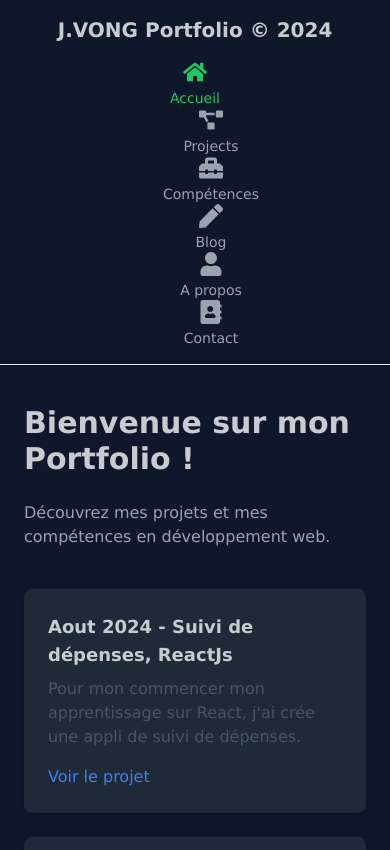
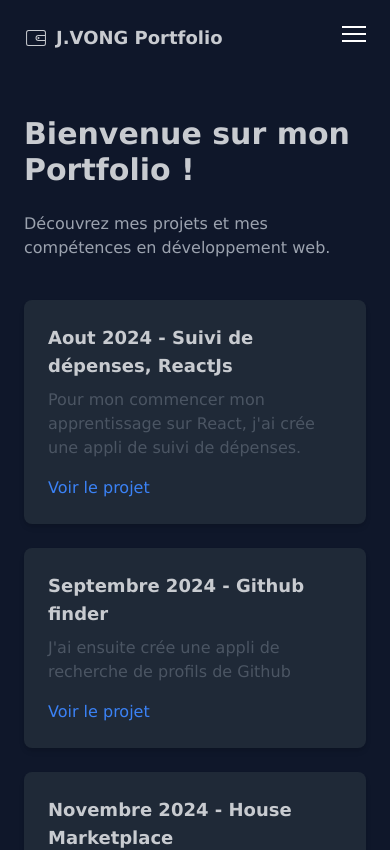
Before and after one commit to Rqmba/portfolio-vong-reactjs, a React (Create React App) app: page / in a window 390 px wide. Shown: the top 850 px of the page. Built offline with nearby package versions, Linux system fonts and the light colour scheme.

Commit message:
Rebuild Navbar component to add responsive burger menu for mobile

```diff
--- a/src/Components/Navbar.jsx
+++ b/src/Components/Navbar.jsx
@@ -1,83 +1,255 @@
+// import { useNavigate, useLocation } from "react-router-dom";
+// import { FaHome, FaProjectDiagram, FaUser, FaAddressBook, FaToolbox, FaPen } from "react-icons/fa";
+
+// function Navbar() {
+//   const navigate = useNavigate();
+//   const location = useLocation();
+
+//   // Fonction pour vérifier si une route est active
+//   const isActive = (path) => location.pathname === path;
+
+//   return (
+//     <header className="backdrop-blur-lg border-b">
+//       <nav className="container mx-auto flex flex-col md:flex-row items-center justify-between px-6 py-4">
+//         {/* Logo Section */}
+//         <div className="flex items-center space-x-4">
+//           <h1 className="text-xl font-bold"> J.VONG Portfolio &copy; 2024</h1>
+//         </div>
+
+//         {/* Navigation Links */}
+//         <div className="flex flex-col md:flex-row justify-center space-x-8 mt-4 md:mt-0">
+//           <div
+//             onClick={() => navigate('/')}
+//             className={`flex flex-col items-center cursor-pointer hover:text-green-400 ${
+//               isActive('/') ? 'text-green-500 cursor-pointer' : 'text-gray-400'
+//             }`}
+//           >
+//             <FaHome className="text-2xl mb-1" />
+//             <p className="text-sm">Accueil</p>
+//           </div>
+//           <div
+//             onClick={() => navigate('/projects')}
+//             className={`flex flex-col items-center cursor-pointer hover:text-green-400 ${
+//               isActive('/projects') ? 'text-green-500 cursor-pointer' : 'text-gray-400'
+//             }`}
+//           >
+//             <FaProjectDiagram className="text-2xl mb-1" />
+//             <p className="text-sm">Projects</p>
+//           </div>
+//           <div
+//             onClick={() => navigate('/skills')}
+//             className={`flex flex-col items-center cursor-pointer hover:text-green-400 ${
+//               isActive('/skills') ? 'text-green-500 cursor-pointer' : 'text-gray-400'
+//             }`}
+//           >
+//             <FaToolbox className="text-2xl mb-1" />
+//             <p className="text-sm">Compétences</p>
+//           </div>
+
+
+//           <div
+//             onClick={() => navigate('/blog')}
+//             className={`flex flex-col items-center cursor-pointer hover:text-green-400 ${
+//               isActive('/blog') ? 'text-green-500 cursor-pointer' : 'text-gray-400'
+//             }`}
+//           >
+//             <FaPen className="text-2xl mb-1" />
+//             <p className="text-sm">Blog</p>
+//           </div>
+
+//           <div
+//             onClick={() => navigate('/about')}
+//             className={`flex flex-col items-center cursor-pointer hover:text-green-400 ${
+//               isActive('/about') ? 'text-green-500 cursor-pointer' : 'text-gray-400'
+//             }`}
+//           >
+//             <FaUser className="text-2xl mb-1" />
+//             <p className="text-sm">A propos</p>
+//           </div>
+//           <div
+//             onClick={() => navigate('/contact')}
+//             className={`flex flex-col items-center cursor-pointer hover:text-green-400 ${
+//               isActive('/contact') ? 'text-green-500 cursor-pointer' : 'text-gray-400'
+//             }`}
+//           >
+//             <FaAddressBook className="text-2xl mb-1" />
+//             <p className="text-sm">Contact</p>
+//           </div>
+//         </div>
+//       </nav>
+//     </header>
+//   );
+// }
+
+// export default Navbar;
+
+
+
+import { useState } from "react";
 import { useNavigate, useLocation } from "react-router-dom";
 import { FaHome, FaProjectDiagram, FaUser, FaAddressBook, FaToolbox, FaPen } from "react-icons/fa";
+import { CiWallet } from "react-icons/ci";
 
 function Navbar() {
+  const [isOpen, setIsOpen] = useState(false);
   const navigate = useNavigate();
+
   const location = useLocation();
 
-  // Fonction pour vérifier si une route est active
   const isActive = (path) => location.pathname === path;
 
+  const toggleMenu = () => {
+    setIsOpen(!isOpen);
+  };
+
   return (
-    <header className="backdrop-blur-lg border-b">
-      <nav className="container mx-auto flex flex-col md:flex-row items-center justify-between px-6 py-4">
-        {/* Logo Section */}
-        <div className="flex items-center space-x-4">
-          <h1 className="text-xl font-bold"> J.VONG Portfolio &copy; 2024</h1>
+    <>
+      <nav className="relative container mx-auto p-6">
+        {/* Flex container */}
+        <div className="flex items-center justify-between">
+          {/* Logo */}
+          <div
+            className="flex items-center space-x-2 cursor-pointer hover:text-green-500 transition duration-300"
+            onClick={() => navigate('/')}
+          >
+            <CiWallet className="text-2xl" />
+            <p className="font-bold text-lg">J.VONG Portfolio</p>
           </div>
 
-        {/* Navigation Links */}
-        <div className="flex flex-col md:flex-row justify-center space-x-8 mt-4 md:mt-0">
+
+          {/* Desktop Menu */}
+          <div className="hidden md:flex space-x-6">
             <div
+              className={`hover:text-green-500 cursor-pointer flex items-center space-x-2  ${
+               isActive('/') ? 'text-green-500 cursor-pointer' : 'text-gray-400'
+             }`}
               onClick={() => navigate('/')}
-            className={`flex flex-col items-center cursor-pointer hover:text-green-400 ${
-              isActive('/') ? 'text-green-500' : 'text-gray-400'
-            }`}
             >
-            <FaHome className="text-2xl mb-1" />
+              <FaHome className="text-2xl" />
               <p className="text-sm">Accueil</p>
             </div>
             <div
+              className={`hover:text-green-500 cursor-pointer flex items-center space-x-2  ${
+                isActive('/projects') ? 'text-green-500 cursor-pointer' : 'text-gray-400'
+              }`}
               onClick={() => navigate('/projects')}
-            className={`flex flex-col items-center cursor-pointer hover:text-green-400 ${
-              isActive('/projects') ? 'text-green-500' : 'text-gray-400'
-            }`}
             >
-            <FaProjectDiagram className="text-2xl mb-1" />
-            <p className="text-sm">Projects</p>
+              <FaProjectDiagram className="text-2xl" />
+              <p className="text-sm">Mes projets</p>
             </div>
             <div
+              className={`hover:text-green-500 cursor-pointer flex items-center space-x-2  ${
+                isActive('/skills') ? 'text-green-500 cursor-pointer' : 'text-gray-400'
+              }`}
               onClick={() => navigate('/skills')}
-            className={`flex flex-col items-center cursor-pointer hover:text-green-400 ${
-              isActive('/skills') ? 'text-green-500' : 'text-gray-400'
+            >
+              <FaToolbox className="text-2xl" />
+              <p className="text-sm">Mes compétences</p>
+            </div>
+            <div
+              className={`hover:text-green-500 cursor-pointer flex items-center space-x-2  ${
+                isActive('/blog') ? 'text-green-500 cursor-pointer' : 'text-gray-400'
               }`}
+              onClick={() => navigate('/blog')}
             >
-            <FaToolbox className="text-2xl mb-1" />
-            <p className="text-sm">Compétences</p>
+              <FaPen className="text-2xl" />
+              <p className="text-sm">Blog</p>
+            </div>
+            <div
+              className={`hover:text-green-500 cursor-pointer flex items-center space-x-2  ${
+                isActive('/about') ? 'text-green-500 cursor-pointer' : 'text-gray-400'
+              }`}
+              onClick={() => navigate('/about')}
+            >
+              <FaUser className="text-2xl" />
+              <p className="text-sm">À propos</p>
+            </div>
+            <div
+              className={`hover:text-green-500 cursor-pointer flex items-center space-x-2  ${
+                isActive('/contact') ? 'text-green-500 cursor-pointer' : 'text-gray-400'
+              }`}
+              onClick={() => navigate('/contact')}
+            >
+              <FaAddressBook className="text-2xl" />
+              <p className="text-sm">Contact</p>
+            </div>
         </div>
 
 
+          {/* Hamburger Icon */}
+          <button
+            className={`hamburger md:hidden ${isOpen ? "open" : ""}`}
+            onClick={toggleMenu}
+          >
+            <span className="hamburger-top"></span>
+            <span className="hamburger-middle"></span>
+            <span className="hamburger-bottom"></span>
+          </button>
+        </div>
+
+        {/* Mobile Menu */}
         <div
-            onClick={() => navigate('/blog')}
-            className={`flex flex-col items-center cursor-pointer hover:text-green-400 ${
-              isActive('/blog') ? 'text-green-500' : 'text-gray-400'
+          className={`absolute left-0 right-0 top-full bg-gray-800 text-white py-6 px-4 flex flex-col items-center space-y-4 md:hidden transition-all duration-300 ${
+            isOpen ? "block z-50" : "hidden"
           }`}
         >
-            <FaPen className="text-2xl mb-1" />
-            <p className="text-sm">Blog</p>
-          </div>
-
           <div
-            onClick={() => navigate('/about')}
-            className={`flex flex-col items-center cursor-pointer hover:text-green-400 ${
-              isActive('/about') ? 'text-green-500' : 'text-gray-400'
-            }`}
+            className="hover:text-green-500 cursor-pointer"
+            onClick={() => {
+              navigate('/');
+              setIsOpen(false);
+            }}
           >
-            <FaUser className="text-2xl mb-1" />
-            <p className="text-sm">A propos</p>
+            Accueil
           </div>
           <div
-            onClick={() => navigate('/contact')}
-            className={`flex flex-col items-center cursor-pointer hover:text-green-400 ${
-              isActive('/contact') ? 'text-green-500' : 'text-gray-400'
-            }`}
+            className="hover:text-green-500 cursor-pointer"
+            onClick={() => {
+              navigate('/projects');
+              setIsOpen(false);
+            }}
           >
-            <FaAddressBook className="text-2xl mb-1" />
-            <p className="text-sm">Contact</p>
+            Mes projets
+          </div>
+          <div
+            className="hover:text-green-500 cursor-pointer"
+            onClick={() => {
+              navigate('/skills');
+              setIsOpen(false);
+            }}
+          >
+            Mes compétences
+          </div>
+          <div
+            className="hover:text-green-500 cursor-pointer"
+            onClick={() => {
+              navigate('/blog');
+              setIsOpen(false);
+            }}
+          >
+            Blog
+          </div>
+          <div
+            className="hover:text-green-500 cursor-pointer"
+            onClick={() => {
+              navigate('/about');
+              setIsOpen(false);
+            }}
+          >
+            A propos
+          </div>
+          <div
+            className="hover:text-green-500 cursor-pointer"
+            onClick={() => {
+              navigate('/contact');
+              setIsOpen(false);
+            }}
+          >
+            Contact
           </div>
         </div>
       </nav>
-    </header>
+    </>
   );
 }
 
--- a/src/index.css
+++ b/src/index.css
@@ -9,3 +9,51 @@
   margin: 0;
   padding: 0;
 }
+
+/* Hamburger Menu */
+
+.hamburger {
+  cursor: pointer;
+  width: 24px;
+  height: 24px;
+  transition: all 0.25s;
+  position: relative;
+}
+
+.hamburger-top,
+.hamburger-middle,
+.hamburger-bottom {
+  position: absolute;
+  top: 0;
+  left: 0;
+  width: 24px;
+  height: 2px;
+  background: #fff;
+  transform: rotate(0);
+  transition: all 0.5s;
+}
+
+.hamburger-middle {
+  transform: translateY(7px);
+}
+
+.hamburger-bottom {
+  transform: translateY(14px);
+}
+
+.open {
+  transform: rotate(90deg);
+  transform: translateY(0px);
+}
+
+.open .hamburger-top {
+  transform: rotate(45deg) translateY(6px) translate(6px);
+}
+
+.open .hamburger-middle {
+  display: none;
+}
+
+.open .hamburger-bottom {
+  transform: rotate(-45deg) translateY(6px) translate(-6px);
+}
```
Lines whose indentation alone changed are shown as unchanged.
